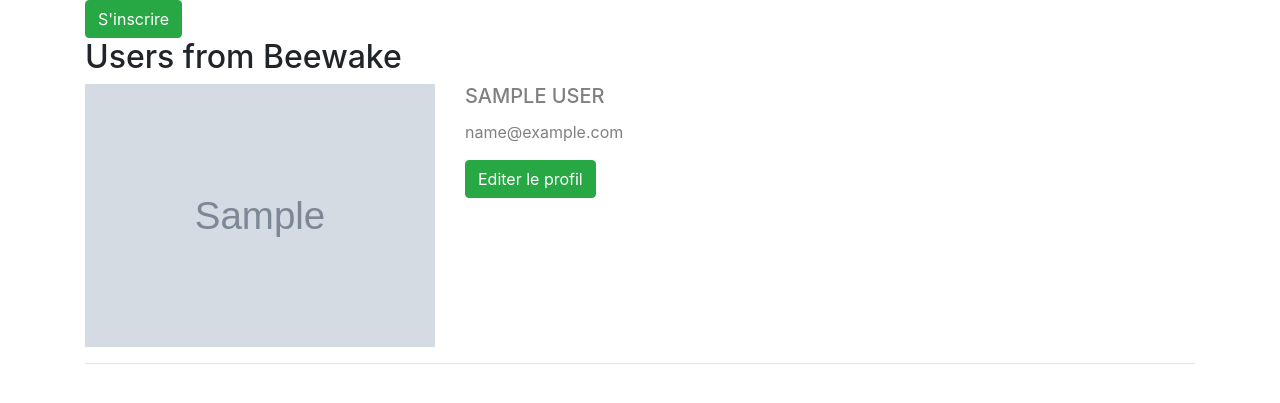
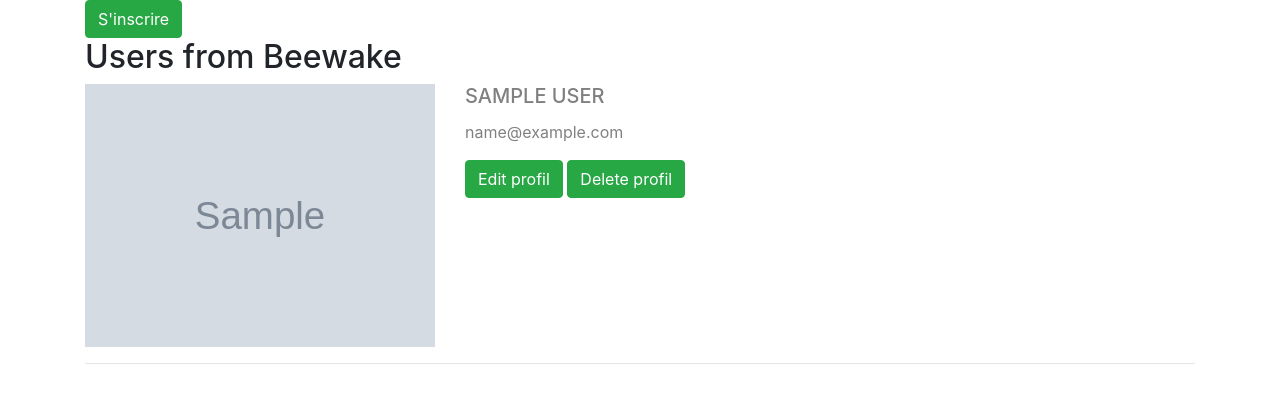
Before and after one commit to Clemenard/Beewake, a PHP site: page / in a window 1280 px wide. Shown: the top 403 px of the page. Run offline with PHP 8.4, Linux system fonts and the light colour scheme; tables that the repository leaves empty hold one stand-in row (values such as "Sample post"); grey boxes marked "Sample" are stand-in pictures; some libraries are stand-ins or nearby versions.

Commit message:
DELETE function
Add a delete button to supress an user
Put requires and call to Model in the init.php

```diff
--- a/inc/form.php
+++ b/inc/form.php
@@ -1,8 +1,5 @@
 <?php
 require_once('init.php');
-require_once('UserModel.php');
-require_once('UserEntity.php');
-$setUser=new UserModel($db);
 if(isset($_POST['first_name'])){
 
     if(isset($_GET['action']) && $_GET['action']=='edit'){
--- a/inc/init.php
+++ b/inc/init.php
@@ -10,5 +10,8 @@ $db  = new PDO(
     PDO::ATTR_DEFAULT_FETCH_MODE => PDO::FETCH_ASSOC
   )
 );
+require_once('inc/UserModel.php');
+require_once('inc/UserEntity.php');
+$setUser=new UserModel($db);
 
 ?>
--- a/index.php
+++ b/index.php
@@ -1,6 +1,10 @@
 <?php require_once('inc/init.php');
-require_once('inc/UserModel.php');
-require_once('inc/UserEntity.php'); ?>
+
+if(isset($_GET['id']) && isset($_GET['action']) && $_GET['action']=='delete'){
+$setUser->deleteUser($_GET['id']);
+}
+
+?>
 <!DOCTYPE html>
 <html lang="fr">
 <head>
@@ -16,7 +20,6 @@ require_once('inc/UserEntity.php'); ?>
   <div class="container">
 <a class="btn btn-success" href="inc/form.php">S'inscrire</a>
 <?php
-$setUser=new UserModel($db);
 $users = $setUser->getAllUsers();
 
 /* ?><pre><?
@@ -29,7 +32,8 @@ foreach($users as $user){ ?>
  <div class="col-8">
  <h5 class="card-title"><?= strtoupper($user->getFirst_name()).' '.strtoupper($user->getLast_name()) ?></h5>
   <p class="card-text"><?= $user->getEmail() ?></p>
-  <a class="btn btn-success" href="inc/form.php?id=<?= $user->getId() ?>">Editer le profil</a>
+  <a class="btn btn-success" href="inc/form.php?id=<?= $user->getId() ?>">Edit profil</a>
+  <a class="btn btn-success" href="?action=delete&id=<?= $user->getId() ?>">Delete profil</a>
   </div>
   </div>
   <hr />
```
